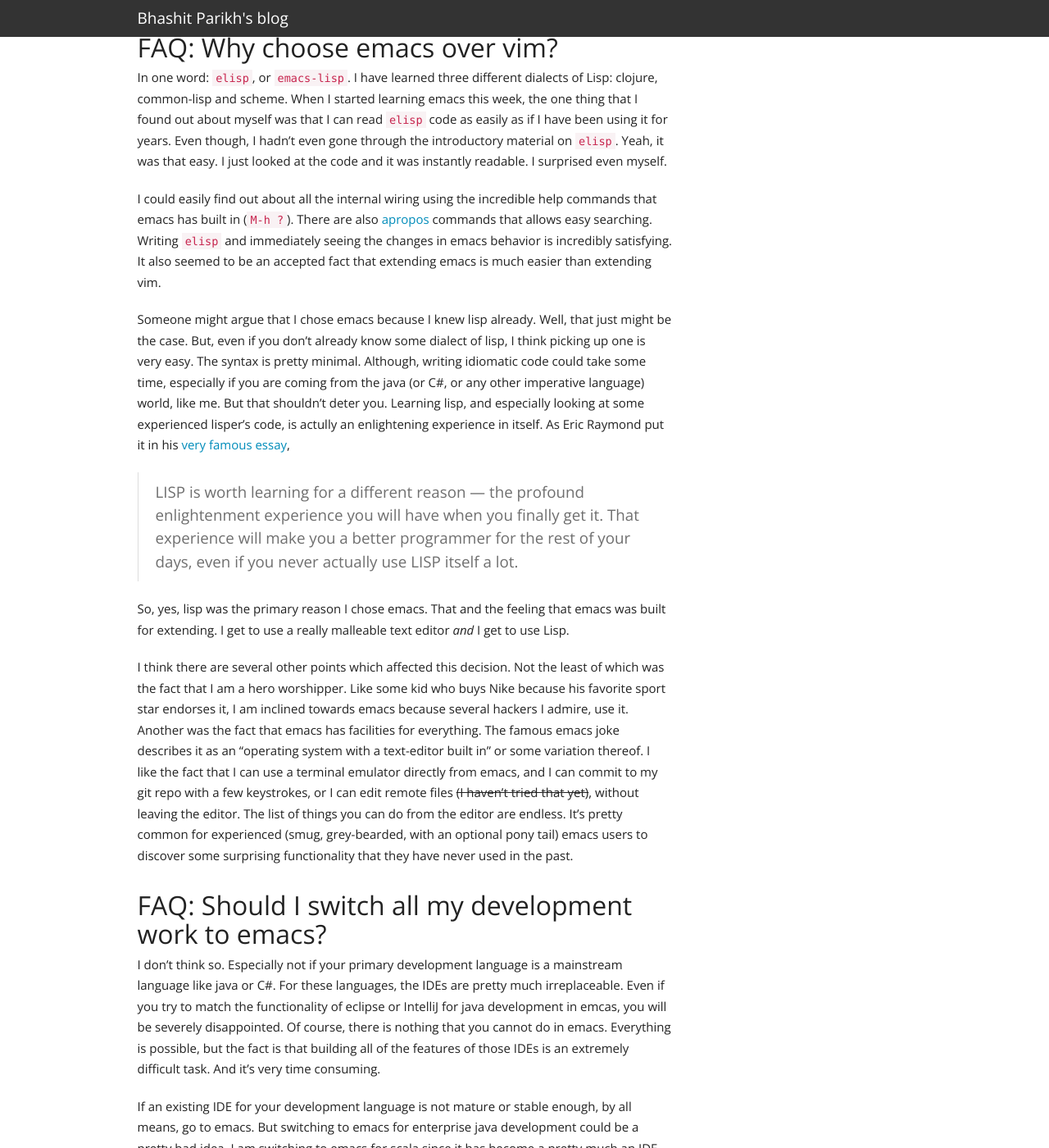
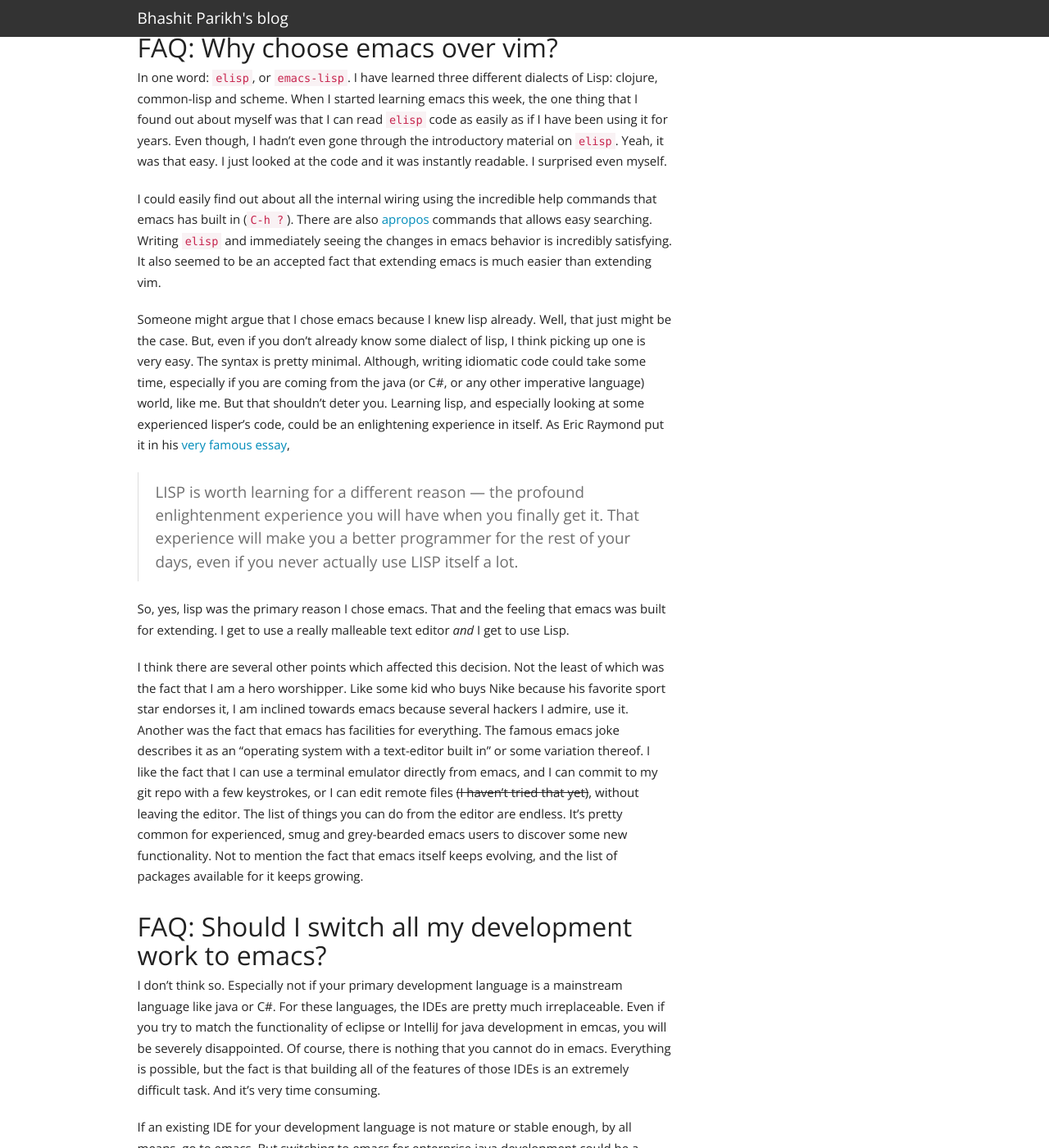
Before and after one commit to Bhashit/bhashit.github.io, a Jekyll site: the page built from _posts/2014-08-11-emacs-the-text-editor-of-the-jedi.markdown, in a window 1280 px wide and 1400 px high, scrolled down 1749 px. Shown: the whole window at 82% size. Built offline with Jekyll 4.4.1, drawn with Linux system fonts in a browser that asks for light colours; comment, search, counter and statistics services are not loaded.

Commit message:
SOme minor modification

```diff
--- a/_posts/2014-08-11-emacs-the-text-editor-of-the-jedi.markdown
+++ b/_posts/2014-08-11-emacs-the-text-editor-of-the-jedi.markdown
@@ -37,15 +37,41 @@
 
 In one word: [`elisp`][elisp], or [`emacs-lisp`][elisp]. I have learned three different dialects of Lisp: clojure, common-lisp and scheme. When I started learning emacs this week, the one thing that I found out about myself was that I can read `elisp` code as easily as if I have been using it for years. Even though, I hadn't even gone through the introductory material on `elisp`. Yeah, it was that easy. I just looked at the code and it was instantly readable. I surprised even myself.
 
-I could easily find out about all the internal wiring using the incredible help commands that emacs has built in (`M-h ?`). There are also [apropos][apropos] commands that allows easy searching. Writing `elisp` and immediately seeing the changes in emacs behavior is incredibly satisfying. It also seemed to be an accepted fact that extending emacs is much easier than extending vim.
+I could easily find out about all the internal wiring using the incredible help commands that emacs has built in (`C-h ?`). There are also [apropos][apropos] commands that allows easy searching. Writing `elisp` and immediately seeing the changes in emacs behavior is incredibly satisfying. It also seemed to be an accepted fact that extending emacs is much easier than extending vim.
 
-Someone might argue that I chose emacs because I knew lisp already. Well, that just might be the case. But, even if you don't already know some dialect of lisp, I think picking up one is very easy. The syntax is pretty minimal. Although, writing idiomatic code could take some time, especially if you are coming from the java (or C#, or any other imperative language) world, like me. But that shouldn't deter you. Learning lisp, and especially looking at some experienced lisper's code, is actully an enlightening experience in itself. As Eric Raymond put it in his [very famous essay][eric-raymond-lisp],
+Someone might argue that I chose emacs because I knew lisp
+already. Well, that just might be the case. But, even if you don't
+already know some dialect of lisp, I think picking up one is very
+easy. The syntax is pretty minimal. Although, writing idiomatic code
+could take some time, especially if you are coming from the java (or
+C#, or any other imperative language) world, like me. But that
+shouldn't deter you. Learning lisp, and especially looking at some
+experienced lisper's code, could be an enlightening experience in
+itself. As Eric Raymond put it in his
+[very famous essay][eric-raymond-lisp],
 
-> LISP is worth learning for a different reason — the profound enlightenment experience you will have when you finally get it. That experience will make you a better programmer for the rest of your days, even if you never actually use LISP itself a lot.
+> LISP is worth learning for a different reason — the profound
+> enlightenment experience you will have when you finally get it. That
+> experience will make you a better programmer for the rest of your
+> days, even if you never actually use LISP itself a lot.
 
 So, yes, lisp was the primary reason I chose emacs. That and the feeling that emacs was built for extending. I get to use a really malleable text editor _and_ I get to use Lisp.
 
-I think there are several other points which affected this decision. Not the least of which was the fact that I am a hero worshipper. Like some kid who buys Nike because his favorite sport star endorses it, I am inclined towards emacs because several hackers I admire, use it. Another was the fact that emacs has facilities for everything. The famous emacs joke describes it as an "operating system with a text-editor built in" or some variation thereof. I like the fact that I can use a terminal emulator directly from emacs, and I can commit to my git repo with a few keystrokes, or I can edit remote files <del>(I haven’t tried that yet)</del>, without leaving the editor. The list of things you can do from the editor are endless. It's pretty common for experienced (smug, grey-bearded, with an optional pony tail) emacs users to discover some surprising functionality that they have never used in the past.
+I think there are several other points which affected this
+decision. Not the least of which was the fact that I am a hero
+worshipper. Like some kid who buys Nike because his favorite sport
+star endorses it, I am inclined towards emacs because several hackers
+I admire, use it. Another was the fact that emacs has facilities for
+everything. The famous emacs joke describes it as an "operating system
+with a text-editor built in" or some variation thereof. I like the
+fact that I can use a terminal emulator directly from emacs, and I can
+commit to my git repo with a few keystrokes, or I can edit remote
+files <del>(I haven’t tried that yet)</del>, without leaving the
+editor. The list of things you can do from the editor are
+endless. It's pretty common for experienced, smug and grey-bearded
+emacs users to discover some new functionality. Not to mention the
+fact that emacs itself keeps evolving, and the list of packages
+available for it keeps growing.
 
 ## FAQ: Should I switch all my development work to emacs?
 
```
